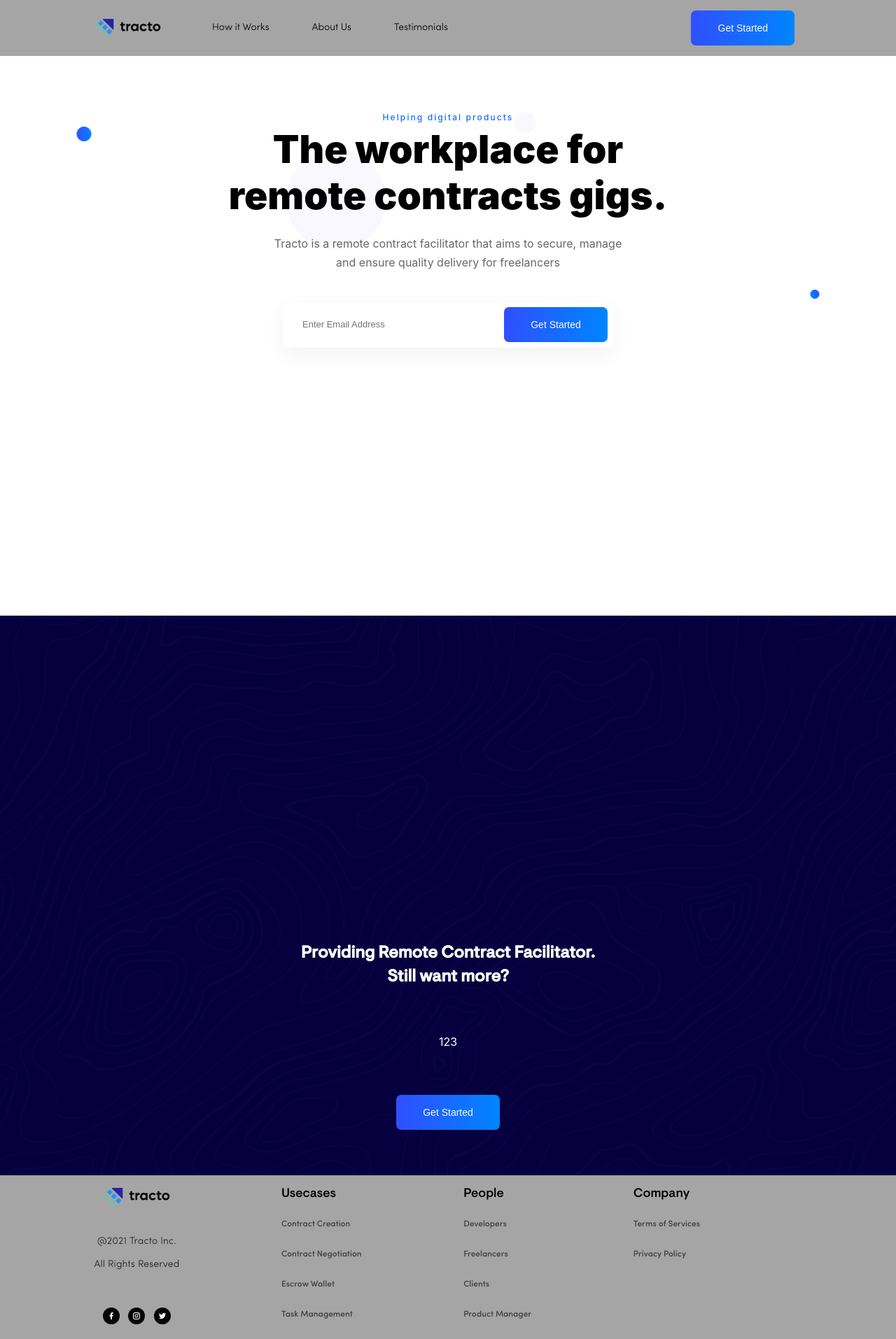
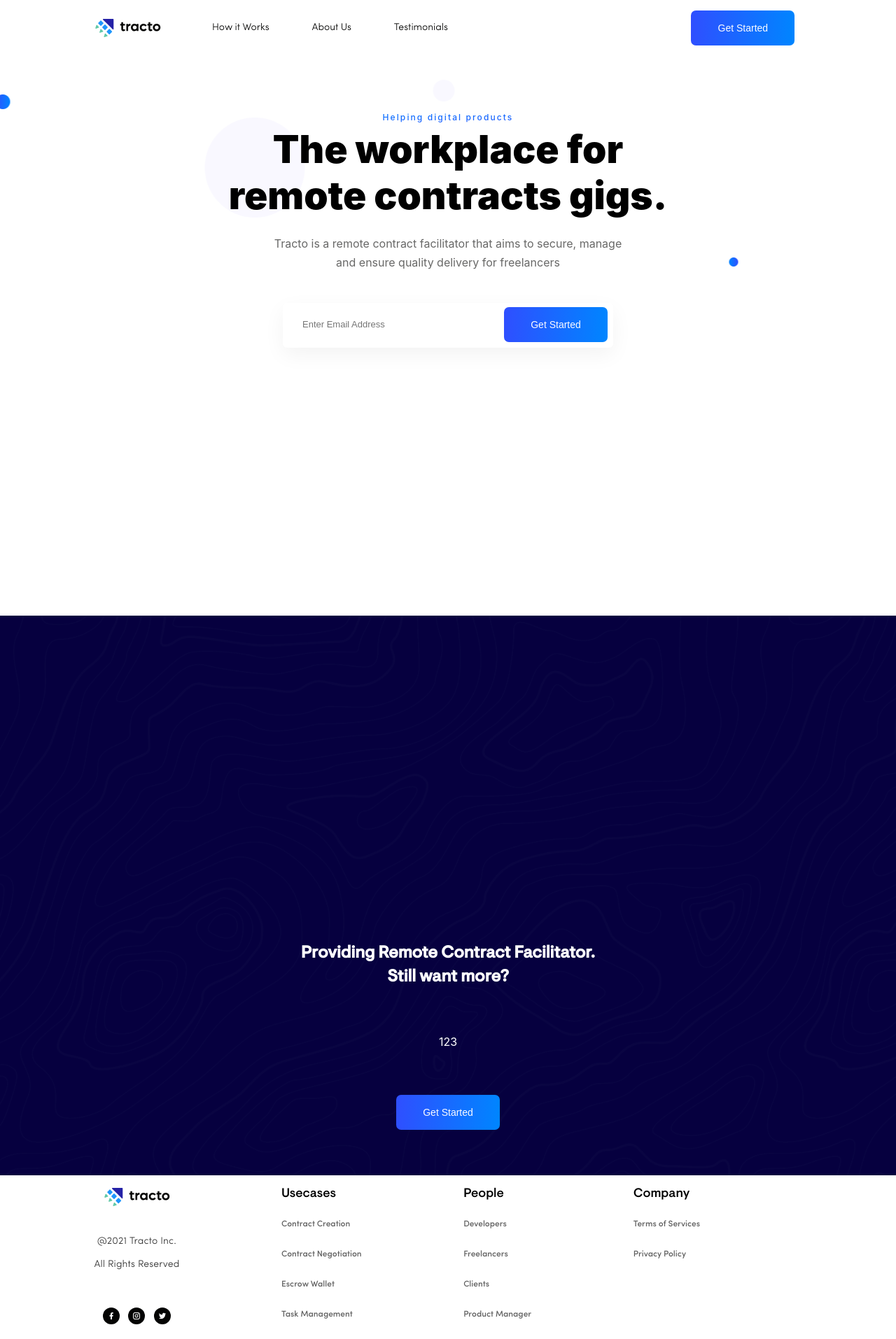
Before and after one commit to nima-z/tracto, a React (Create React App) app: page / in a window 1280 px wide. Shown: the top 1914 px of the page at 70% size. Built offline with nearby package versions, Linux system fonts and the light colour scheme.

Commit message:
banner adjusted

```diff
--- a/src/components/banner/Banner.js
+++ b/src/components/banner/Banner.js
@@ -6,7 +6,7 @@ import styles from "./Banner.module.css";
 export default function Banner({ header, text, children }) {
   return (
     <div className={styles.container}>
-      <img src="/images/circles.png" />
+      <img src="/images/circles.png" alt='circles'/>
       <div className="center">
         <H4>{header}</H4>
         <H1>{children}</H1>
--- a/src/components/banner/Banner.module.css
+++ b/src/components/banner/Banner.module.css
@@ -4,8 +4,8 @@
 
 .container > img {
   position: absolute;
-  top: 0;
-  left: 50%;
+  top: -20%;
+  left: 32%;
   bottom: 0;
   transform: translateX(-50%);
   z-index: -1;
--- a/src/components/layout/footer/Footer.module.css
+++ b/src/components/layout/footer/Footer.module.css
@@ -2,7 +2,7 @@
   display: flex;
   justify-content: space-between;
   padding: 1rem 8.4rem;
-  background-color: rgba(105, 105, 105, 0.599);
+  /* background-color: rgba(105, 105, 105, 0.599); */
 
 }
 
--- a/src/components/layout/header/Header.module.css
+++ b/src/components/layout/header/Header.module.css
@@ -3,7 +3,7 @@
   justify-content: space-around;
   align-items: center;
   padding: 1.6rem 8.4rem;
-  background-color: rgba(105, 105, 105, 0.599);
+  /* background-color: rgba(105, 105, 105, 0.599); */
   height: 10vh;
 }
 
```
